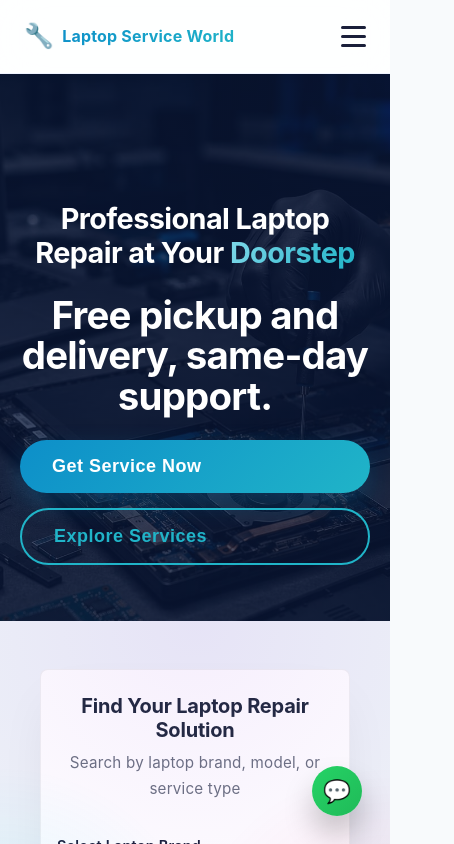
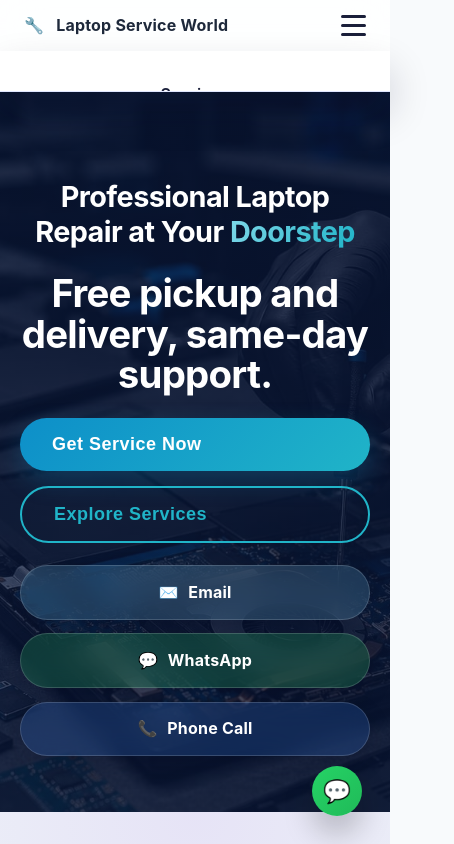
Before and after one commit to pasupuletivenkatababu/LaptopRepairDoorStepService, a React (Vite) app: page / in a window 390 px wide. Shown: the top 844 px of the page, 454 px wide, since content can reach past the window. Built offline with nearby package versions, Linux system fonts and the light colour scheme.

Commit message:
updated components

```diff
--- a/src/App.css
+++ b/src/App.css
@@ -352,9 +352,21 @@ a:hover {
 
 .contact-methods-grid {
   display: grid;
-  grid-template-columns: repeat(auto-fit, minmax(280px, 1fr));
+  grid-template-columns: repeat(3, minmax(280px, 1fr));
   gap: 1.25rem;
   margin-bottom: 1.75rem;
+}
+
+@media (max-width: 1024px) {
+  .contact-methods-grid {
+    grid-template-columns: repeat(2, minmax(280px, 1fr));
+  }
+}
+
+@media (max-width: 768px) {
+  .contact-methods-grid {
+    grid-template-columns: 1fr;
+  }
 }
 
 .contact-method-card {
--- a/src/Hero.css
+++ b/src/Hero.css
@@ -93,6 +93,50 @@
   flex-wrap: wrap;
 }
 
+.hero-contact-links {
+  display: flex;
+  flex-wrap: wrap;
+  gap: 0.85rem;
+  margin-top: 1.35rem;
+}
+
+.hero-contact-link {
+  display: inline-flex;
+  align-items: center;
+  gap: 0.6rem;
+  padding: 0.8rem 1rem;
+  border-radius: 999px;
+  text-decoration: none;
+  font-weight: 700;
+  color: #ffffff;
+  border: 1px solid rgba(255, 255, 255, 0.16);
+  background: rgba(255, 255, 255, 0.12);
+  backdrop-filter: blur(12px);
+  box-shadow: 0 10px 25px rgba(2, 6, 23, 0.16);
+  transition: transform 0.2s ease, box-shadow 0.2s ease, background 0.2s ease;
+}
+
+.hero-contact-link:hover {
+  transform: translateY(-2px);
+  box-shadow: 0 12px 28px rgba(2, 6, 23, 0.24);
+}
+
+.hero-contact-link.email-link {
+  background: rgba(125, 211, 252, 0.18);
+}
+
+.hero-contact-link.whatsapp-link {
+  background: rgba(37, 211, 102, 0.2);
+}
+
+.hero-contact-link.phone-link {
+  background: rgba(59, 130, 246, 0.2);
+}
+
+.hero-contact-icon {
+  font-size: 1rem;
+}
+
 .modal-overlay {
   position: fixed;
   inset: 0;
@@ -169,14 +213,25 @@
 
 .method-buttons {
   display: grid;
-  gap: 0.85rem;
-}
+    grid-template-columns: repeat(3, minmax(0, 1fr));
+    gap: 0.85rem;
+  }
 
-.method-btn {
-  display: flex;
-  align-items: center;
-  justify-content: space-between;
-  gap: 0.85rem;
+  .service-meta {
+    display: flex;
+    flex-wrap: wrap;
+    align-items: center;
+    gap: 0.75rem;
+    margin-bottom: 1rem;
+  }
+
+  .service-badge {
+    background: rgba(59, 130, 246, 0.12);
+    color: var(--secondary-color);
+    padding: 0.45rem 0.75rem;
+    border-radius: 999px;
+    font-size: 0.9rem;
+    font-weight: 700;
   width: 100%;
   padding: 0.95rem 1rem;
   border: 1px solid #e2e8f0;
@@ -187,6 +242,16 @@
   transition: var(--transition);
 }
 
+.method-btn {
+  display: flex;
+  flex-direction: column;
+  align-items: center;
+  justify-content: center;
+  gap: 0.45rem;
+  padding: 1.1rem 0.9rem;
+  text-align: center;
+}
+
 .method-btn:hover {
   transform: translateY(-2px);
   box-shadow: var(--shadow-md);
@@ -195,44 +260,24 @@
 }
 
 .method-icon {
-  font-size: 1.35rem;
+  font-size: 1.7rem;
+}
+
+.method-name,
+.method-desc {
+  display: block;
+  width: 100%;
 }
 
 .method-name {
-  flex: 1;
+  font-size: 0.98rem;
   font-weight: 700;
-  color: var(--primary-color);
 }
 
 .method-desc {
-  color: var(--text-gray);
-  font-size: 0.9rem;
-}
-
-.contact-form {
-  display: grid;
-  gap: 1rem;
-}
-
-.form-group {
-  display: grid;
-  gap: 0.4rem;
-}
-
-.form-group label {
-  font-weight: 600;
-  color: var(--primary-color);
-}
-
-.form-group input,
-.form-group textarea {
-  width: 100%;
-  padding: 0.8rem 0.95rem;
-  border: 1px solid #dbe3f0;
-  border-radius: 0.8rem;
-  font: inherit;
-  background: #f8fafc;
-  color: var(--text-dark);
+  font-size: 0.84rem;
+  color: rgba(51, 65, 85, 0.8);
+  margin-top: -0.15rem;
 }
 
 .form-group textarea {
@@ -312,6 +357,16 @@
 
   .hero-buttons {
     flex-direction: column;
+  }
+
+  .hero-contact-links {
+    flex-direction: column;
+    align-items: flex-start;
+  }
+
+  .hero-contact-link {
+    width: 100%;
+    justify-content: center;
   }
 
   .hero-trust {
--- a/src/Navbar.css
+++ b/src/Navbar.css
@@ -30,193 +30,39 @@
   flex-shrink: 0;
 }
 
-.logo {
-  display: flex;
-  align-items: center;
-  gap: 0.75rem;
-  cursor: pointer;
-  transition: var(--transition);
-}
-
-.logo:hover {
-  transform: translateY(-2px);
-}
-
-.logo-icon {
-  font-size: 1.75rem;
-  display: flex;
-  align-items: center;
-}
-
-.logo-text {
-  font-size: 1.5rem;
-  font-weight: 700;
-  color: var(--primary-color);
-  background: linear-gradient(135deg, var(--secondary-color), var(--accent-color));
-  -webkit-background-clip: text;
-  -webkit-text-fill-color: transparent;
-  background-clip: text;
-}
+.logo { display:flex; align-items:center; gap:0.75rem; cursor:pointer }
+.logo-text { font-size:1.5rem; font-weight:700 }
 
 .nav-links {
   display: flex;
   list-style: none;
-  gap: 3rem;
+  gap: 2.5rem;
   align-items: center;
   margin: 0;
-  margin-left: 3rem;
 }
 
-.nav-links li a {
-  font-weight: 600;
-  color: var(--text-dark);
-  position: relative;
-  padding-bottom: 0.25rem;
-  cursor: pointer;
-}
+.nav-links li a { font-weight:600; color:var(--text-dark); cursor:pointer }
 
-.nav-links li a::after {
-  content: '';
-  position: absolute;
-  bottom: 0;
-  left: 0;
-  width: 0;
-  height: 2px;
-  background: var(--accent-color);
-  transition: width 0.3s ease;
-}
+.navbar-cta { white-space:nowrap; margin-left:1rem }
 
-.nav-links li a:hover::after {
-  width: 100%;
-}
+.hamburger { display:none; flex-direction:column; gap:0.375rem; cursor:pointer; z-index:1001 }
+.hamburger span { width:25px; height:3px; background:var(--text-dark); border-radius:2px }
+.hamburger.active span:nth-child(1){ transform: rotate(45deg) translate(6px,6px) }
+.hamburger.active span:nth-child(2){ opacity:0 }
+.hamburger.active span:nth-child(3){ transform: rotate(-45deg) translate(6px,-6px) }
 
-.navbar-cta {
-  white-space: nowrap;
-  margin-left: 2rem;
-}
-
-/* Hamburger Menu */
-.hamburger {
-  display: none;
-  flex-direction: column;
-  cursor: pointer;
-  gap: 0.375rem;
-  z-index: 1001;
-}
-
-.hamburger span {
-  width: 25px;
-  height: 3px;
-  background-color: var(--text-dark);
-  border-radius: 2px;
-  transition: 0.3s;
-}
-
-.hamburger.active span:nth-child(1) {
-  transform: rotate(45deg) translate(8px, 8px);
-}
-
-.hamburger.active span:nth-child(2) {
-  opacity: 0;
-}
-
-.hamburger.active span:nth-child(3) {
-  transform: rotate(-45deg) translate(8px, -8px);
-}
-
-/* Responsive Design */
 @media (max-width: 768px) {
-  .navbar {
-    padding: 1rem 0;
-  }
-
-  .navbar.scrolled {
-    padding: 0.75rem 0;
-  }
-
-  .hamburger {
-    display: flex;
-  }
-
-  .nav-links {
-    position: absolute;
-    top: 100%;
-    left: 0;
-    right: 0;
-    flex-direction: column;
-    background-color: white;
-    padding: 2rem;
-    gap: 1rem;
-    box-shadow: var(--shadow-lg);
-    max-height: 0;
-    overflow: hidden;
-    transition: max-height 0.3s ease;
-    border-bottom: 1px solid var(--border-color);
-  }
-
-  .nav-links.active {
-    max-height: 500px;
-  }
-
-  .nav-links li a {
-    display: block;
-    padding: 0.75rem 0;
-  }
-
-  .navbar-cta {
-    margin-left: 0;
-    width: 100%;
-    justify-content: center;
-    margin-top: 1rem;
-    display: none;
-  }
-
-  .nav-links.active + .navbar-cta {
-    display: flex;
-  }
-
-  .logo-text {
-    font-size: 1.25rem;
-  }
+  .navbar { padding: 0.75rem 0 }
+  .hamburger { display:flex }
+  .nav-links { position: absolute; top: 100%; left: 0; right: 0; flex-direction: column; background: #fff; padding: 1.25rem 1rem; gap: 1rem; box-shadow: var(--shadow-lg); max-height: 0; overflow: hidden; transition: max-height 0.28s ease; border-bottom: 1px solid var(--border-color); z-index: 1100 }
+  .nav-links.active { max-height: 480px }
+  .nav-links li a { display:block; padding: 0.6rem 0 }
+  .navbar-cta { display:none; width:100%; margin-top:0.75rem }
+  .nav-links.active + .navbar-cta { display:flex; justify-content:center }
+  .logo-text { font-size: 1.15rem }
 }
 
 @media (max-width: 480px) {
-  .navbar-container {
-    gap: 0.5rem;
-  }
-
-  .logo {
-    gap: 0.5rem;
-  }
-
-  .logo-icon {
-    font-size: 1.5rem;
-  }
-
-  .logo-text {
-    font-size: 1rem;
-  }
+  .navbar-container { gap: 0.5rem }
+  .logo-text { font-size: 1rem }
 }
-
-@media (max-width:768px){
-
-.nav-links{
-    display:none;
-}
-
-.nav-links.active{
-    display:flex;
-    flex-direction:column;
-    position:absolute;
-    top:70px;
-    left:0;
-    width:100%;
-    background:#fff;
-    padding:20px;
-}
-
-.menu-icon{
-    display:block;
-}
-
-}
--- a/src/components/ContactModel.jsx
+++ b/src/components/ContactModel.jsx
@@ -1,6 +1,7 @@
 import React, { useState } from 'react';
 
 function ContactModal({ service, onClose }) {
+  const serviceName = service.name || service.title || 'Laptop Repair Service';
   const [contactMethod, setContactMethod] = useState(null);
   const [formData, setFormData] = useState({
     name: '',
@@ -10,10 +11,10 @@ function ContactModal({ service, onClose }) {
     message: ''
   });
 
-  const businessPhone = '+919640501890';
-  const businessEmail = 'support@naidumobiles.com';
-  const businessWhatsApp = '+919640501890';
-  const businessLocation = 'Shop No 20, Naidu Mobiles, Annapoorna Block, ADITYA ENCLAVE, near Metro Station, Kumar Basti, Ameerpet, Hyderabad, Telangana 500038';
+  const businessPhone = '+919166199299';
+  const businessEmail = 'kishorlaptopserviceworld@gmail.com';
+  const businessWhatsApp = '+919166199299';
+  const businessLocation = 'Sirius Cabin, 4th Floor, Bizness Square Building, Beside Kotak Bank HITEC City, Madhapur, Hyderabad, Telangana 500081';
 
   const handleInputChange = (e) => {
     const { name, value } = e.target;
@@ -25,15 +26,15 @@ function ContactModal({ service, onClose }) {
 
   const handleEmailSubmit = (e) => {
     e.preventDefault();
-    const subject = `Service Request: ${service.name}`;
-    const body = `Hi,\n\nI'm interested in ${service.name} for my laptop.\n\nName: ${formData.name}\nPhone: ${formData.phone}\nEmail: ${formData.email}\nLocation: ${formData.location}\nMessage: ${formData.message}\n\nPrice: ${service.price}\nWarranty: ${service.warranty}`;
+    const subject = `Service Request: ${serviceName}`;
+    const body = `Hi,\n\nI'm interested in ${serviceName} for my laptop.\n\nName: ${formData.name}\nPhone: ${formData.phone}\nEmail: ${formData.email}\nLocation: ${formData.location}\nMessage: ${formData.message}\n\nPrice: ${service.price || 'N/A'}\nWarranty: ${service.warranty || 'N/A'}`;
 
     window.location.href = `mailto:${businessEmail}?subject=${encodeURIComponent(subject)}&body=${encodeURIComponent(body)}`;
     onClose();
   };
 
   const handleWhatsAppClick = () => {
-    const message = `Hi! I'm interested in ${service.name} service. My name is ${formData.name || 'User'}, phone is ${formData.phone || 'Not provided'}, and I'm located at ${formData.location || 'Not specified'}. Can you provide more details?`;
+    const message = `Hi! I'm interested in ${serviceName} service. My name is ${formData.name || 'User'}, phone is ${formData.phone || 'Not provided'}, and I'm located at ${formData.location || 'Not specified'}. Can you provide more details?`;
     const whatsappUrl = `https://wa.me/${businessWhatsApp}?text=${encodeURIComponent(message)}`;
     window.open(whatsappUrl, '_blank');
     onClose();
@@ -50,8 +51,16 @@ function ContactModal({ service, onClose }) {
         <button className="modal-close" onClick={onClose}>✕</button>
 
         <div className="modal-header">
-          <h2>Get {service.name}</h2>
-          <p className="service-price">₹{service.price}</p>
+          <div>
+            <h2>Get {serviceName}</h2>
+            {service.description && <p className="service-description">{service.description}</p>}
+          </div>
+        </div>
+
+        <div className="service-meta">
+          {service.price && <span className="service-price">Starting From : {service.price}</span>}
+          {service.warranty && <span className="service-badge">Warranty: {service.warranty}</span>}
+          {service.repairTime && <span className="service-badge">Repair Time: {service.repairTime}</span>}
         </div>
 
         {!contactMethod ? (
--- a/src/components/Hero.jsx
+++ b/src/components/Hero.jsx
@@ -31,6 +31,26 @@ const Hero = () => {
               Explore Services
             </button>
           </div>
+
+          <div className="hero-contact-links" aria-label="Contact options">
+            <a href="mailto:kishorlaptopserviceworld@gmail.com" className="hero-contact-link email-link">
+              <span className="hero-contact-icon">✉️</span>
+              <span className="hero-contact-label">Email</span>
+            </a>
+            <a
+              href="https://wa.me/919166199299?text=Hi%2C%20I%20need%20laptop%20repair%20help."
+              target="_blank"
+              rel="noreferrer"
+              className="hero-contact-link whatsapp-link"
+            >
+              <span className="hero-contact-icon">💬</span>
+              <span className="hero-contact-label">WhatsApp</span>
+            </a>
+            <a href="tel:+919166199299" className="hero-contact-link phone-link">
+              <span className="hero-contact-icon">📞</span>
+              <span className="hero-contact-label">Phone Call</span>
+            </a>
+          </div>
         </div>
       </div>
     </section>
--- a/src/components/Navbar.jsx
+++ b/src/components/Navbar.jsx
@@ -7,6 +7,8 @@ const Navbar = ({ isScrolled }) => {
   const toggleMenu = () => {
     setIsMenuOpen(!isMenuOpen);
   };
+
+
 
   const scrollToSection = (id) => {
     const element = document.getElementById(id);
--- a/src/components/SearchBar.jsx
+++ b/src/components/SearchBar.jsx
@@ -1,25 +1,88 @@
 import React, { useState } from 'react';
 import "../Searchbar.css";
 import FlowImage from "../assets/flow.jpeg";
+import ContactModal from './ContactModel';
 
 const SearchBar = () => {
   const [searchTerm, setSearchTerm] = useState('');
   const [selectedService, setSelectedService] = useState('');
   const [selectedBrand, setSelectedBrand] = useState('');
-  const [searchResults, setSearchResults] = useState([]);
-  const [hasSearched, setHasSearched] = useState(false);
+  const [isModalOpen, setIsModalOpen] = useState(false);
+  const [selectedModalService, setSelectedModalService] = useState(null);
 
   const services = [
-    'Motherboard Repair',
-    'Software Issues',
-    'Screen Replacement',
-    'Battery Replacement',
-    'RAM Upgrade',
-    'SSD Upgrade',
-    'Keyboard Replacement',
-    'Hinges Replacement',
-    'Laptop Panel Replacement',
-    'Cleaning & Maintenance'
+    {
+      title: 'Motherboard Repair',
+      price: '₹1,999',
+      warranty: '30 Days Warranty',
+      repairTime: '24 Hours'
+    },
+    {
+      title: 'Software Issues',
+      price: '₹999',
+      warranty: 'No Warranty',
+      repairTime: '2 Hours'
+    },
+    {
+      title: 'Screen Replacement',
+      price: '₹3,999',
+      warranty: '90 Days Warranty',
+      repairTime: '2 Hours'
+    },
+    {
+      title: 'Battery Replacement',
+      price: '₹1,999',
+      warranty: '6 Months - 1 Year Warranty',
+      repairTime: '1-2 Hours'
+    },
+    {
+      title: 'RAM Upgrade',
+      price: '₹2,999',
+      warranty: '2 Years Warranty',
+      repairTime: '1-2 Hours'
+    },
+    {
+      title: 'SSD Upgrade',
+      price: '₹5,999',
+      warranty: '5 Years Warranty',
+      repairTime: '1-2 Hours'
+    },
+    {
+      title: 'Keyboard Replacement',
+      price: '₹1,999',
+      warranty: '3 Months Warranty',
+      repairTime: '3 Hours'
+    },
+    {
+      title: 'Hinges Replacement',
+      price: '₹2,500',
+      warranty: '1 Month Warranty',
+      repairTime: '3 Hours'
+    },
+    {
+      title: 'Laptop Panel Replacement',
+      price: '₹2,999',
+      warranty: 'No Warranty',
+      repairTime: '3 Hours'
+    },
+    {
+      title: 'Cleaning & Maintenance',
+      price: '₹999',
+      warranty: 'No Warranty',
+      repairTime: '2 Hours'
+    },
+    {
+      title: 'Charging Portable',
+      price: '₹1,999',
+      warranty: 'No Warranty',
+      repairTime: '3 Hours'
+    },
+    {
+      title: 'Laptop Cooling Fan Replacement',
+      price: '₹1,500',
+      warranty: 'No Warranty',
+      repairTime: '2 Hours'
+    }
   ];
 
   const brands = [
@@ -74,14 +137,17 @@ const SearchBar = () => {
 
   const handleSearch = (e) => {
     e.preventDefault();
-    runSearch();
-  };
-
-  const handleQuickSearch = (brand, service, query) => {
-    setSelectedBrand(brand);
-    setSelectedService(service);
-    setSearchTerm(query);
-    runSearch(brand, service, query);
+    const serviceData = services.find((service) => service.title === selectedService);
+    setSelectedModalService(
+      serviceData || {
+        title: 'Laptop Repair Service',
+        price: 'Starting from ₹999',
+        warranty: 'Varies by service',
+        repairTime: 'Varies by issue',
+        description: 'Select a service above to get an exact price, warranty, and repair time.'
+      }
+    );
+    setIsModalOpen(true);
   };
 
   return (
@@ -118,7 +184,7 @@ const SearchBar = () => {
                 >
                   <option value="">-- Choose Service --</option>
                   {services.map((service) => (
-                    <option key={service} value={service}>{service}</option>
+                    <option key={service.title} value={service.title}>{service.title}</option>
                   ))}
                 </select>
               </div>
@@ -136,6 +202,16 @@ const SearchBar = () => {
           <div className="repair-flow">
             <img src={FlowImage} alt="Laptop Repair Process" />
           </div>
+
+          {isModalOpen && selectedModalService && (
+            <ContactModal
+              service={selectedModalService}
+              onClose={() => {
+                setIsModalOpen(false);
+                setSelectedModalService(null);
+              }}
+            />
+          )}
         </div>
       </div>
     </section>
--- a/src/components/Services.jsx
+++ b/src/components/Services.jsx
@@ -17,6 +17,9 @@ const Services = () => {
       id: 1,
       image: HardwareRepairImage,
       title: 'Motherboard Repair',
+      price: '₹1,999',
+      warranty: '30 Days Warranty',
+      repairTime: '24 Hours',
       description: 'Professional repair for motherboard, CPU, GPU, and other hardware components.',
       features: ['Motherboard repair', 'Power issues', 'Port repairs']
     },
@@ -25,6 +28,9 @@ const Services = () => {
       image: HardwareRepairImage,
       icon: '💾',
       title: 'Software Issues',
+      price: '₹999',
+      warranty: 'No Warranty',
+      repairTime: '2 Hours',
       description: 'Troubleshoot OS problems, driver issues, and software conflicts.',
       features: ['OS installation', 'Driver updates', 'Malware removal']
     },
@@ -33,6 +39,9 @@ const Services = () => {
       image: HardwareRepairImage,
       icon: '🖥️',
       title: 'Screen Replacement',
+      price: '₹3,999',
+      warranty: '90 Days Warranty',
+      repairTime: '2 Hours',
       description: 'Quick and professional LCD/LED screen replacement for all brands.',
       features: ['LCD replacement', 'LED repair', 'Touch screen fix']
     },
@@ -41,14 +50,20 @@ const Services = () => {
       image: HardwareRepairImage,
       icon: '🔋',
       title: 'Battery Replacement',
-      description: ' Perfect solution for fast battery draining, not charging, or a swollen battery.',
-      features: ['Original battery', 'OEM Quality Battery','Compatible Battery']
+      price: '₹1,999',
+      warranty: '6 Months - 1 Year Warranty',
+      repairTime: '1-2 Hours',
+      description: 'Perfect solution for fast battery draining, not charging, or a swollen battery.',
+      features: ['Original battery', 'OEM Quality Battery', 'Compatible Battery']
     },
     {
       id: 5,
       image: HardwareRepairImage,
       icon: '⚡',
       title: 'RAM Upgrade',
+      price: '₹2,999',
+      warranty: '2 Years Warranty',
+      repairTime: '1-2 Hours',
       description: 'Boost laptop speed with expert RAM installation and compatibility testing.',
       features: ['Memory upgrade', 'Compatibility check', 'Performance tuning']
     },
@@ -57,6 +72,9 @@ const Services = () => {
       image: HardwareRepairImage,
       icon: '💽',
       title: 'SSD Upgrade',
+      price: '₹5,999',
+      warranty: '5 Years Warranty',
+      repairTime: '1-2 Hours',
       description: 'Install fast SSD storage for quicker boots, app launch, and overall responsiveness.',
       features: ['SSD installation', 'Data migration', 'Speed optimization']
     },
@@ -65,6 +83,9 @@ const Services = () => {
       image: HardwareRepairImage,
       icon: '⌨️',
       title: 'Keyboard Replacement',
+      price: '₹1,999',
+      warranty: '3 Months Warranty',
+      repairTime: '3 Hours',
       description: 'Replace worn, broken, or unresponsive laptop keyboards with quality parts.',
       features: ['Key replacement', 'Keyboard connector repair', 'Typing test']
     },
@@ -73,6 +94,9 @@ const Services = () => {
       image: HardwareRepairImage,
       icon: '🛠️',
       title: 'Hinges Replacement',
+      price: '₹2,500',
+      warranty: '1 Month Warranty',
+      repairTime: '3 Hours',
       description: 'Fix loose or broken laptop hinges for stable screen movement and safe handling.',
       features: ['Hinge replacement', 'Frame alignment', 'Sturdy support']
     },
@@ -81,6 +105,9 @@ const Services = () => {
       image: HardwareRepairImage,
       icon: '🖥️',
       title: 'Laptop Panel Replacement',
+      price: '₹2,999',
+      warranty: 'No Warranty',
+      repairTime: '3 Hours',
       description: 'Replace damaged panels and casing to restore the laptop’s look and strength.',
       features: ['Panel replacement', 'Case repair', 'Finish polishing']
     },
@@ -89,24 +116,33 @@ const Services = () => {
       image: HardwareRepairImage,
       icon: '✨',
       title: 'Cleaning & Maintenance',
+      price: '₹999',
+      warranty: 'No Warranty',
+      repairTime: '2 Hours',
       description: 'Deep cleaning, dust removal, and thermal paste application.',
       features: ['Dust cleaning', 'Cooling improvement', 'Preventive maintenance']
     },
     {
       id: 11,
       image: HardwareRepairImage,
-      icon: '🖥️',
-      title: 'Laptop CoolingFan Replacement',
-      description: 'Replace damaged panels and casing to restore the laptop’s look and strength.',
-      features: ['Panel replacement', 'Case repair', 'Finish polishing']
+      icon: '🔌',
+      title: 'Charging Portable',
+      price: '₹1,999',
+      warranty: 'No Warranty',
+      repairTime: '3 Hours',
+      description: 'Portable charging and power port servicing for laptops that won’t charge.',
+      features: ['Charging repair', 'Port replacement', 'Power diagnostics']
     },
     {
       id: 12,
       image: HardwareRepairImage,
-      icon: '🖥️',
-      title: 'Charging Port Replacement',
-      description: 'Replace damaged panels and casing to restore the laptop’s look and strength.',
-      features: ['Panel replacement', 'Case repair', 'Finish polishing']
+      icon: '🌀',
+      title: 'Laptop Cooling Fan Replacement',
+      price: '₹1,500',
+      warranty: 'No Warranty',
+      repairTime: '2 Hours',
+      description: 'Replace faulty cooling fans to restore airflow and reduce overheating.',
+      features: ['Fan replacement', 'Thermal cleaning', 'Cooling optimization']
     }
   ];
 
@@ -150,11 +186,7 @@ const Services = () => {
 
       {isModalOpen && selectedService && (
         <ContactModal
-          service={{
-            name: selectedService.title,
-            price: '₹1,999 - ₹4,999',
-            warranty: '30 Days Warranty'
-          }}
+          service={selectedService}
           onClose={() => {
             setIsModalOpen(false);
             setSelectedService(null);
```
Also changed, not shown: src/components/ContactSection.jsx (+63 -33 lines).
